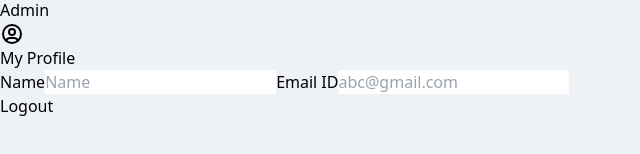
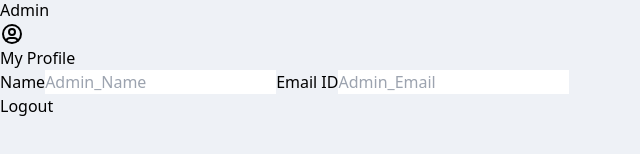
Before and after one commit to Ace10079/DentalApp, a React app: page /profile in a window 1280 px wide. Shown: the part 358-512 px from the top of the page, without its empty margins (0-640 px from the left). Built offline with nearby package versions, Linux system fonts and the light colour scheme; sample sign-in values are in the browser's storage; the HTML template or start-up script is replaced by a standard one.

Commit message:
data testing 3

```diff
--- a/src/Pages/Profile.jsx
+++ b/src/Pages/Profile.jsx
@@ -1,6 +1,16 @@
 import React from 'react';
+import { useNavigate } from 'react-router-dom';
 
 function Profile() {
+  const navigate = useNavigate(); // Call useNavigate to get the navigate function
+
+  const handleLogout = () => {
+    // Clear token on logout (you can implement this)
+    // Clear adminName from context (if using context)
+
+    navigate('/login'); // Redirect to login page
+  };
+
   return (
     <div className='flex lg:flex-row flex-col p-4 gap-5'>
       <div className='lg:w-44 lg:h-[450px] bg-white p-3 rounded-md'>
@@ -14,7 +24,7 @@ function Profile() {
           <input
             type="text"
             className="w-full border px-2 py-1 mb-2 rounded-md bg-slate-200"
-            placeholder="Name"
+            placeholder="Admin_Name"
           />
 
           <label htmlFor="" className="font-semibold">
@@ -23,17 +33,16 @@ function Profile() {
           <input
             type="text"
             className="w-full border px-2 py-1 mb-2 rounded-md bg-slate-200"
-            placeholder="abc@gmail.com"
+            placeholder="Admin_Email"
           />
 
           <div className="flex justify-center gap-2 lg:mt-5 mt-12">
             <button
-                  className="border border-black text-black px-7 py-2 ml-2 rounded-full "
-                  onClick={() => setEditModal(false)}
+              className="border border-black text-black px-7 py-2 ml-2 rounded-full"
+              onClick={handleLogout}
             >
               Logout
             </button>
-
           </div>
         </div>
       </div>
```
Lines whose indentation alone changed are shown as unchanged.
